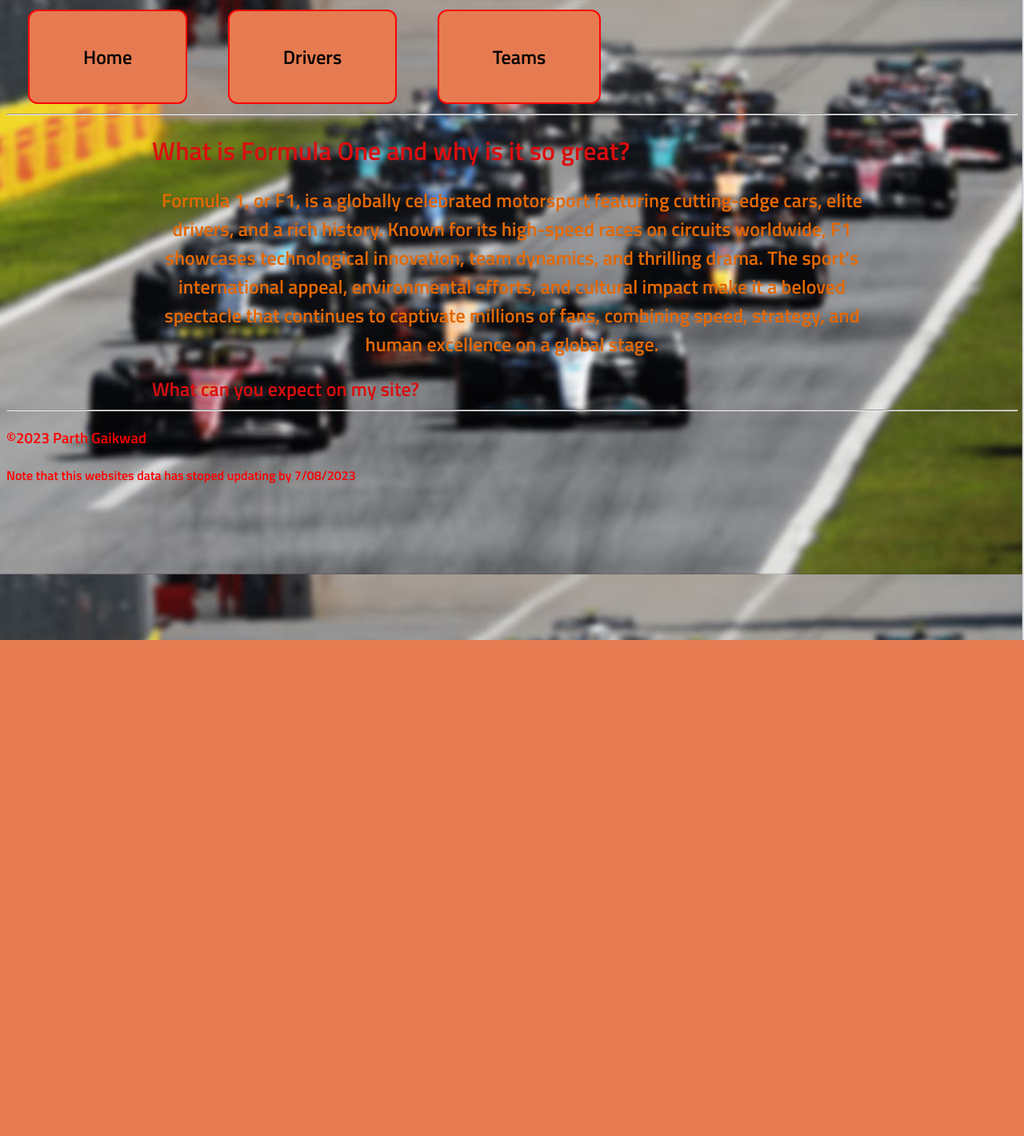
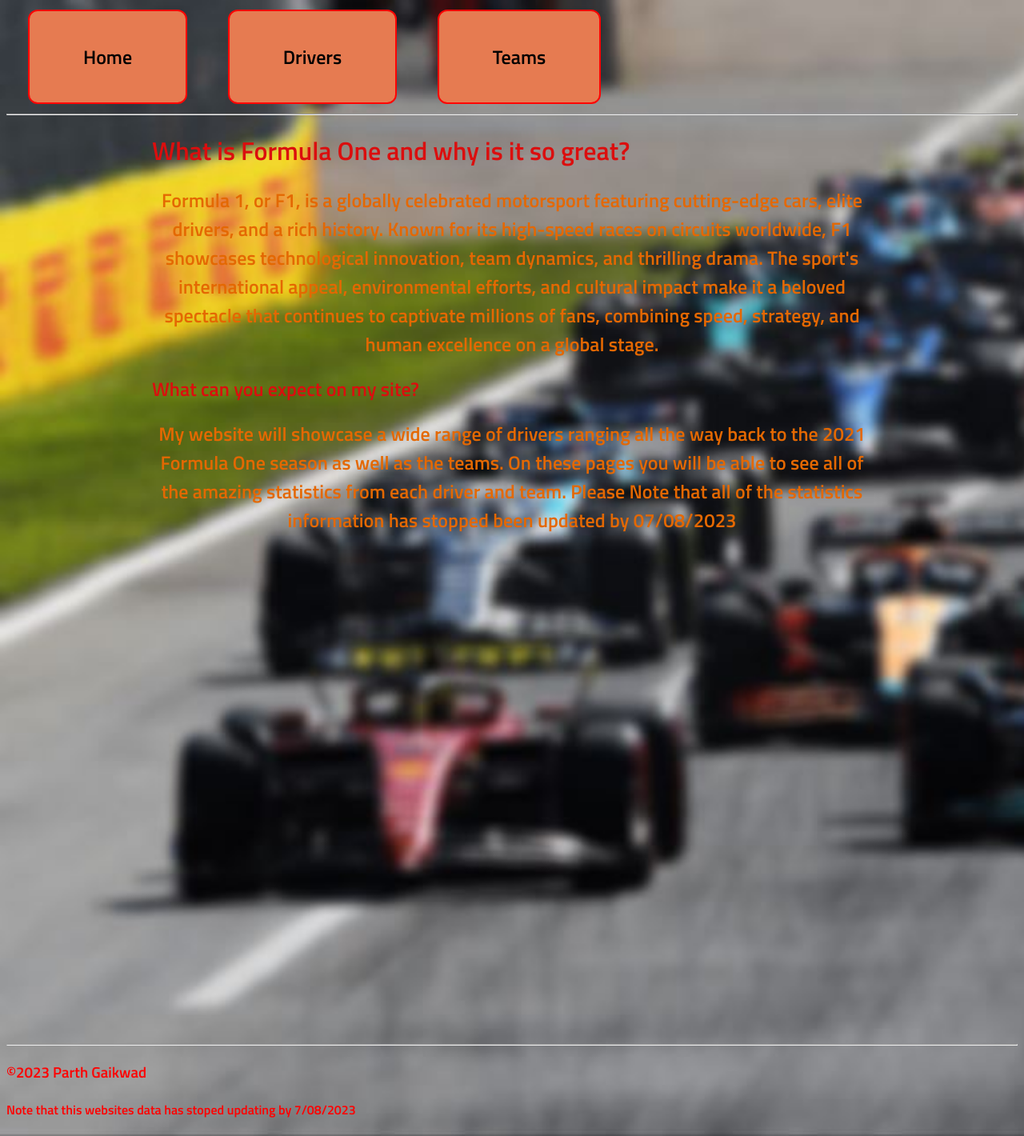
Before and after one commit to Parthgaik/12DTP-Project, a Flask app: page / in a window 1280 px wide. Shown: the whole page at 80% size. Before the commit the page ends 800 px from the top, so only its background shows below. Run offline with Flask 3, Linux system fonts and the light colour scheme.

Commit message:
Last minute polish for end of website dev

```diff
--- a/static/style.css
+++ b/static/style.css
@@ -124,4 +124,7 @@ p{
 
 footer{
   color: red;
+  margin-top: 45%;
+  padding-top: 60px;
+  position: relative;
 }
--- a/templates/home.html
+++ b/templates/home.html
@@ -8,5 +8,9 @@
     <b><p class ="p"><b>Formula 1, or F1, is a globally celebrated motorsport featuring cutting-edge cars, elite drivers, and a rich history. Known for its high-speed races on circuits worldwide, F1 showcases technological innovation, team dynamics, and thrilling drama. The sport's international appeal, environmental efforts, and cultural impact make it a beloved
         spectacle that continues to captivate millions of fans, combining speed, strategy, and human excellence on a global stage.</b></p>
         <h2 class="heading_home">What can you expect on my site?</h2>
+        <b><p class ="p">My website will showcase a wide range of drivers ranging all the way back to the
+            2021 Formula One season as well as the teams. On these pages you will be able to see all of
+            the amazing statistics from each driver and team.
+            Please Note that all of the statistics information has stopped been updated by 07/08/2023</p></b>
 </body>
 {% endblock %}
```
